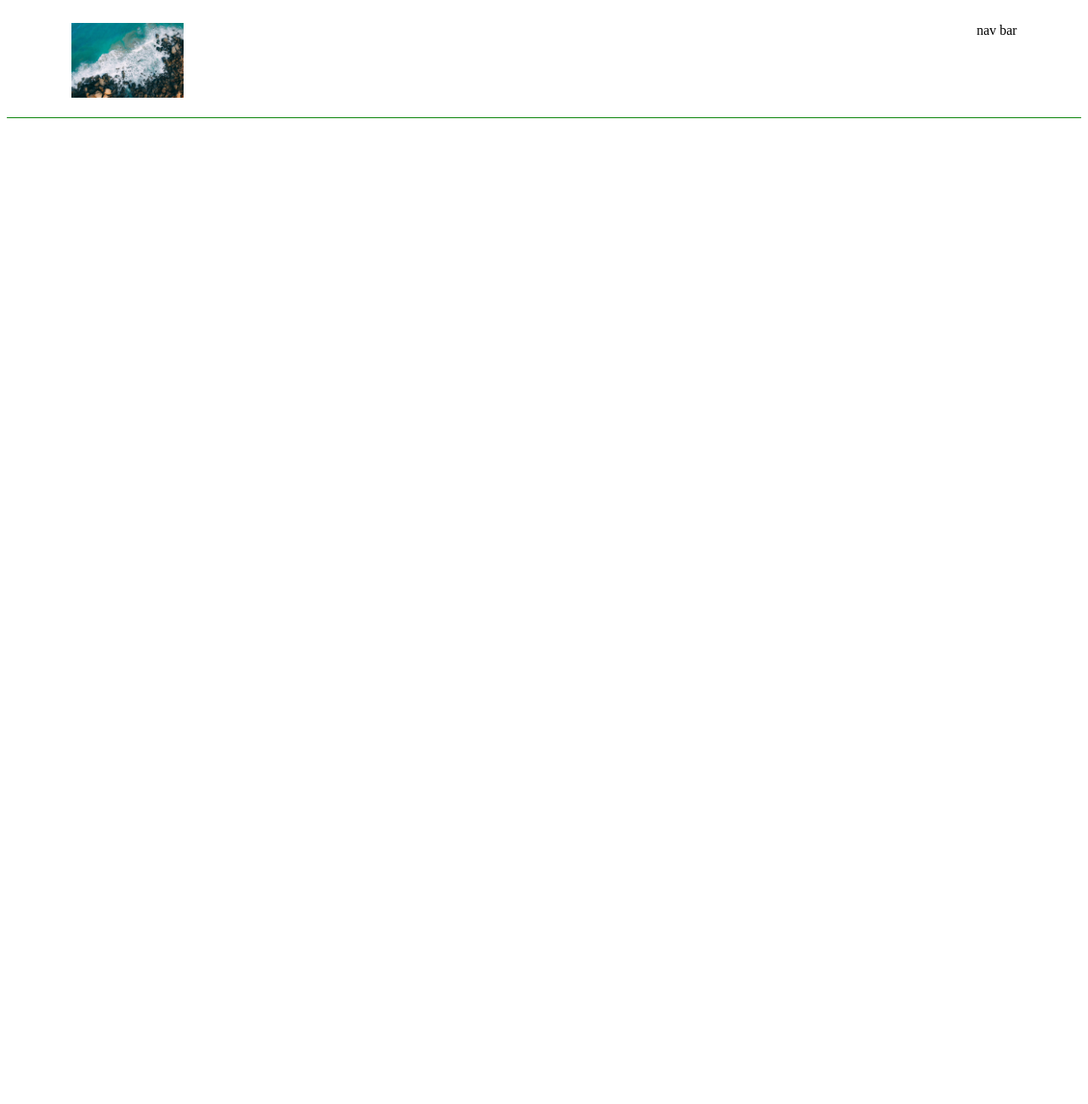
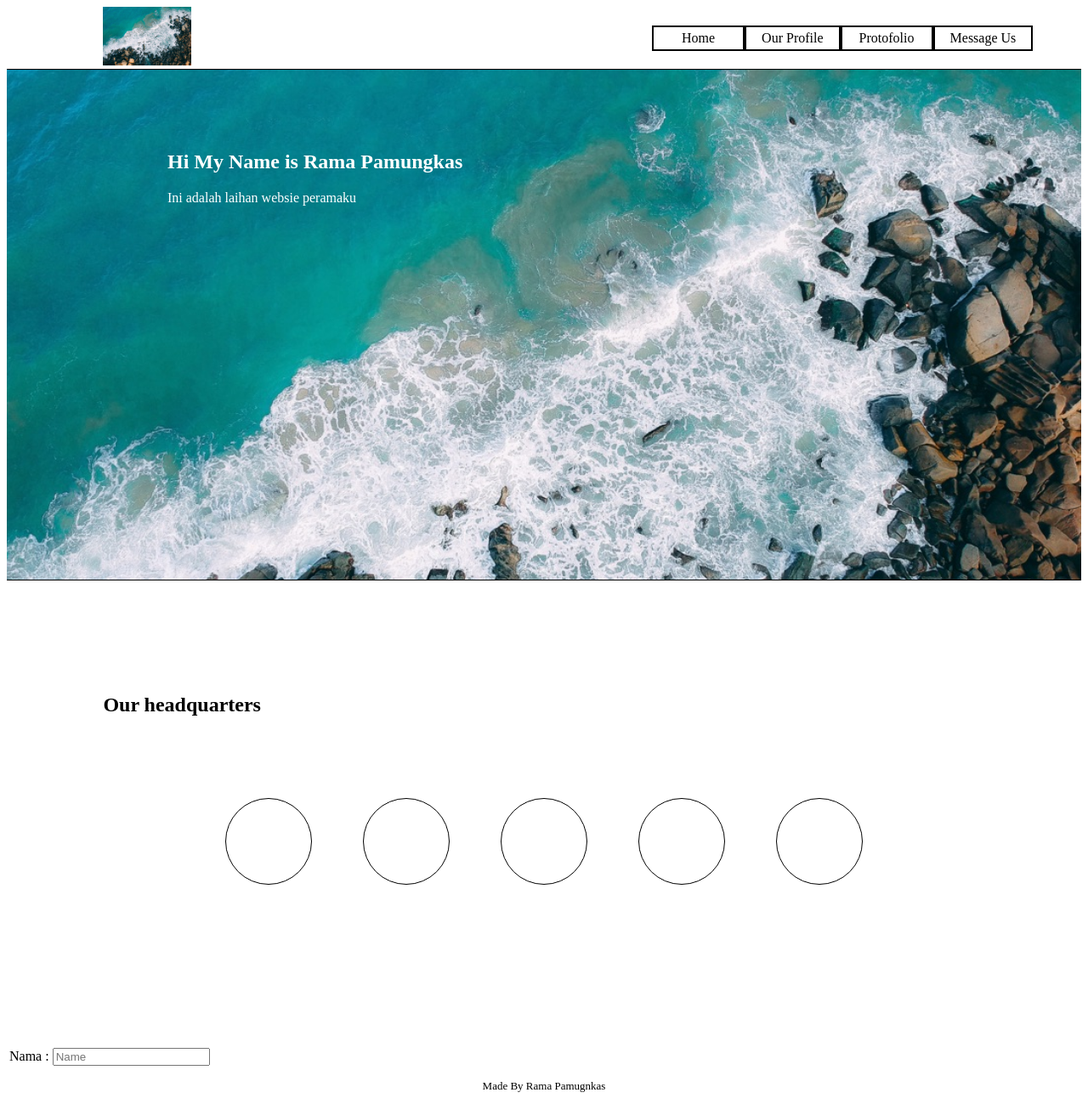
Before and after one commit to revou-fundamental-course/16-oct-23-ramapmks, a plain HTML site: page index.html in a window 1280 px wide. Shown: the whole page at 85% size. Before the commit the page ends 800 px from the top, so only its background shows below. Drawn offline with Linux system fonts and the light colour scheme.

Commit message:
hari minggu

```diff
--- a/css/syle.css
+++ b/css/syle.css
@@ -1,9 +1,64 @@
 header {
     display: flex;
     justify-content: space-between;
-    padding: 0.5cm 2cm;
-    border-bottom: 1px solid green ;
+    align-items: center;
+    padding: 0cm 1.5cm;
+    border-bottom: 1px solid black;
+    cursor: pointer;
+    text-decoration: none;
+    color: black;
 }
+
+.nav-item:hover {
+    background: lightblue;
+}
+
 .nav-logo img {
-    max-height: 88px;
+    margin-left: 15mm;
+    max-height: 69px;
 }
+
+.nav {
+    display: flex;
+}
+
+.nav-item {
+    padding: 4px 18px;
+    border: 2.5px solid black;
+    min-width: 69px;
+    text-align: center;
+}
+.greeting {
+    padding-top: 2cm;
+    padding-left: 5cm;
+    color: white;
+}
+
+.banner {
+    border-bottom: 1px solid black;
+    background-image: url('../assets/09985785-7D38-4832-A103-0AF41181EA4E_1_105_c.jpeg');
+    background-repeat: no-repeat;
+    background-size: cover;
+    height: 600px;
+}
+
+.headquarters {
+    padding: 3cm;
+}
+
+.circle {
+    height: 100px;
+    width: 100px;
+    border: 1px solid black;
+    border-radius: 50%;
+}
+
+.hq-items {
+    padding: 2cm 3cm;
+    display: flex;
+    justify-content: space-around;
+}
+
+.footer-text {
+    font-size: small
+}
--- a/index.html
+++ b/index.html
@@ -12,8 +12,52 @@
             <img src="./assets/09985785-7D38-4832-A103-0AF41181EA4E_1_105_c.jpeg" alt="logo website">
 
         </div>
-         <nav class="nav">nav bar</nav>
+         <nav class="nav">
+            <div  class="nav-item"> Home </div>
+            <div  class="nav-item"> Our Profile </div>
+            <div  class="nav-item"> Protofolio </div>
+            <div  class="nav-item"> Message Us </div>
+            </nav>
     </header>
+
+    <section class="banner">
+        <div class="greeting">
+            <h1>Hi My Name is Rama Pamungkas</h1>
+            <p>Ini adalah laihan websie peramaku</p>
+        </div>
+    </section>
+
+    <section class="headquarters">
+        <h1>Our headquarters</h1>
+        <div class="hq-items">
+            <div class="circle"></div>
+            <div class="circle"></div>
+            <div class="circle"></div>
+            <div class="circle"></div>
+            <div class="circle"></div>
+        </div>
+    </section>
+
+    <section class="form">
+        <div class="form-left"></div>
+        <div class="form-right">
+            <form>
+                <table>
+                    <td>Nama</td>
+                    <td>:</td>
+                    <td><input id="Nama" name="Nama" type="text" placeholder="Name"></td>
+
+                </table>
+            </form>
+        </div>
+
+    </section>
+
+    <footer class="footer">
+        <center>
+            <p class="footer-text">Made By Rama Pamugnkas</p>
+        </center>
+    </footer>
     <script src="./js/script.js"></script>
 </body>
 </html>
```
